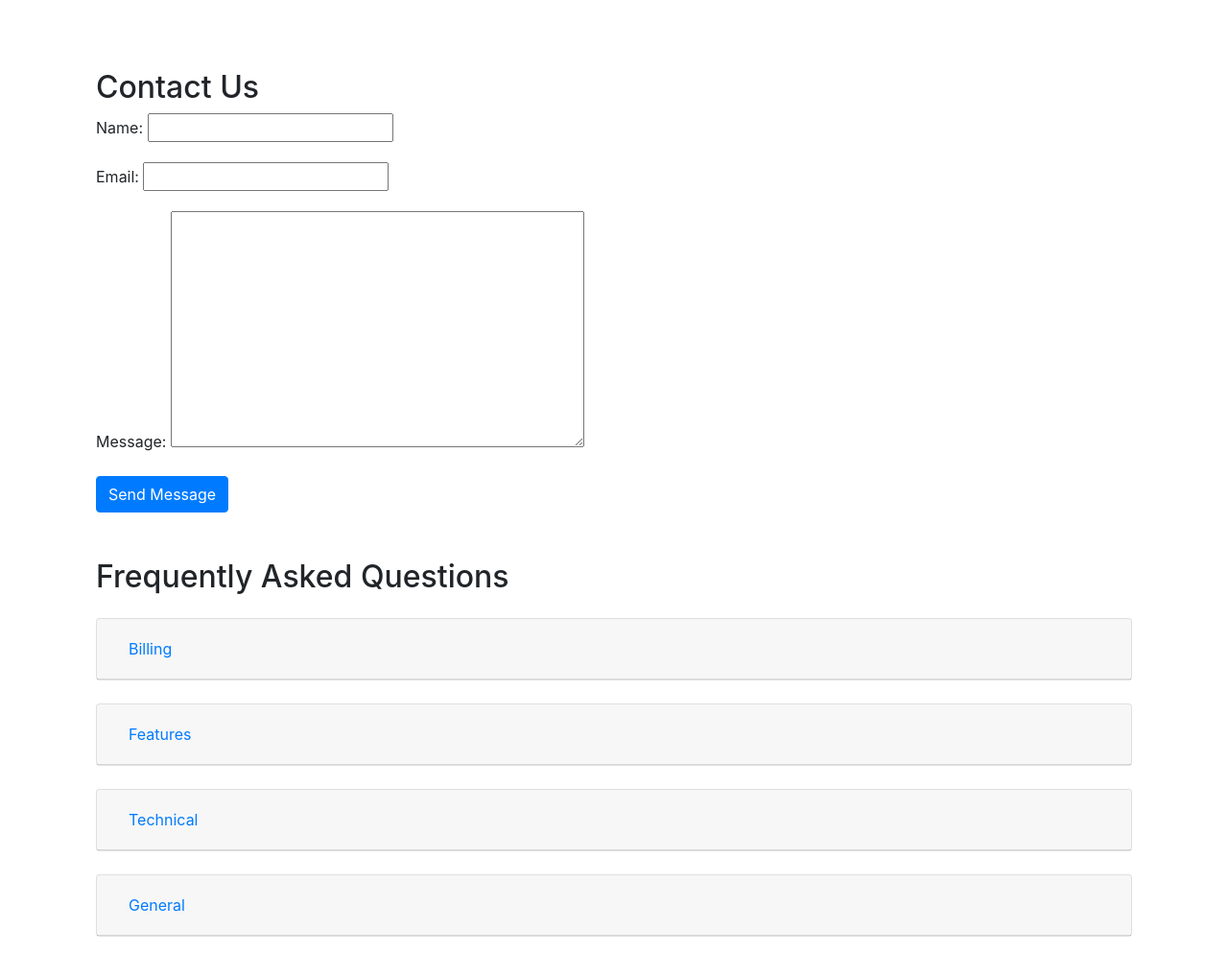
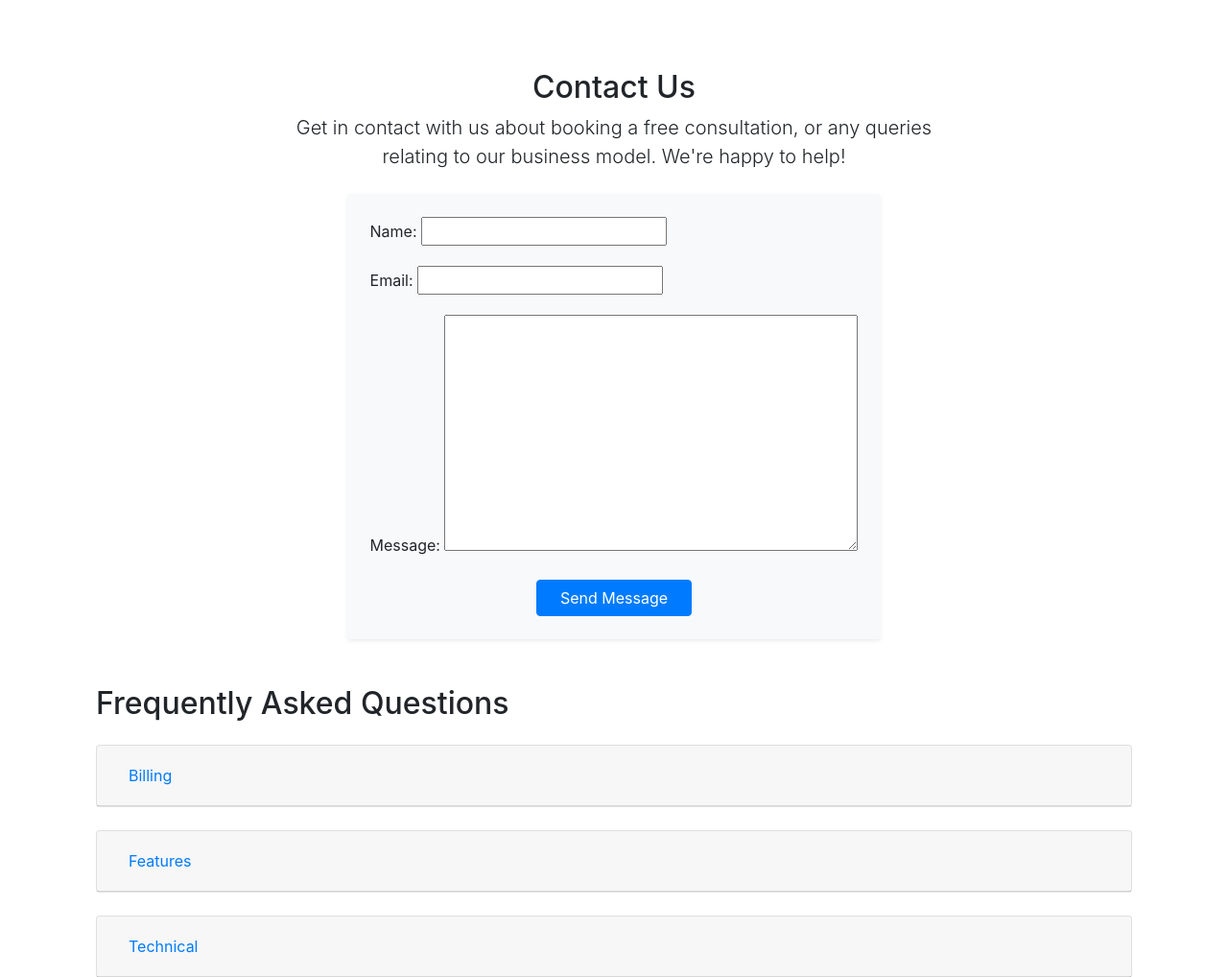
Before and after one commit to dannyobrien761/theodysseymarketer, a Django app: page /support/contact/ in a window 1280 px wide. Shown: the part 59-1077 px from the top of the page at 96% size. Run offline with Django 3.2, Linux system fonts and the light colour scheme; data that the repository does not hold is empty.

Commit message:
retyled the contact page

```diff
--- a/templates/support/contact.html
+++ b/templates/support/contact.html
@@ -4,20 +4,35 @@
 
 {% block content %}
 <div class="container mt-5">
-  <h2>Contact Us</h2>
+  <div class="row justify-content-center">
+    <div class="col-lg-8">
+
+    <h2 class="text-center">Contact Us</h2>
+        <p class="lead text-center mb-4">
+
+          Get in contact with us about booking a free consultation, or any queries relating to our business model.
+
+          We're happy to help!
+
+        </p>
 
   {% if messages %}
     {% for message in messages %}
-      <div class="alert alert-success">{{ message }}</div>
+      <div class="alert alert-success text-center">{{ message }}</div>
     {% endfor %}
   {% endif %}
 
-  <form method="post">
-    {% csrf_token %}
-    {{ form.as_p }}
-
-    <button type="submit" class="btn btn-primary">Send Message</button>
-  </form>
+  <div class="d-flex justify-content-center">
+    <form method="post" class="bg-light p-4 rounded shadow-sm">
+      {% csrf_token %}
+      {{ form.as_p }}
+      <div class="text-center">
+        <button type="submit" class="btn btn-primary px-4">Send Message</button>
+      </div>
+    </form>
+  </div>
+    </div>
+  </div>
 </div>
 
 
```
